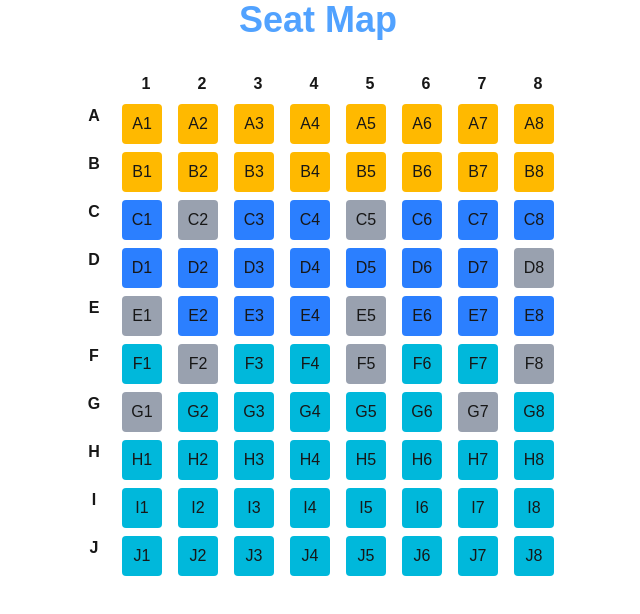
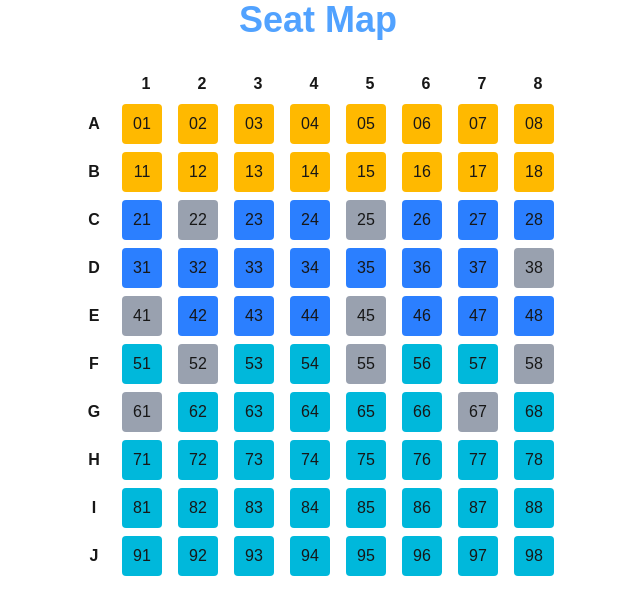
Before and after one commit to madhuiitb/high-concurrency-seat-booking, a Next.js app: page /seat-map in a window 1280 px wide. Shown: the top 614 px of the page, without its empty margins (322-962 px from the left). Built offline with nearby package versions, Linux system fonts and the light colour scheme.

Commit message:
alignment correction

```diff
--- a/src/components/SeatGrid/SeatCell.tsx
+++ b/src/components/SeatGrid/SeatCell.tsx
@@ -3,9 +3,8 @@ import { Seat } from "@/types/seat";
 
 interface SeatProps{
     seat: Seat,
-    row:string,
 }
-export default function SeatCell({ seat,row }: SeatProps) {
+export default function SeatCell({ seat }: SeatProps) {
     const { state, dispatch } = useSeatState();
   const isSelected = state.selectedSeats.includes(seat.id);
   const isReserved = seat.status === "reserved";
@@ -46,7 +45,7 @@ export default function SeatCell({ seat,row }: SeatProps) {
         disabled={seat.status !== "available"}
         className={`w-10 h-10 rounded ${getColor()}`}
         >
-        {row}
+        {seat.row}
         {seat.column}
       </button>
     );
--- a/src/components/SeatGrid/SeatGrid.tsx
+++ b/src/components/SeatGrid/SeatGrid.tsx
@@ -6,10 +6,10 @@
 import { fetchSeats } from "@/services/api/fetchSeats" // Frontend Service
 import { groupSeatsByRow } from "@/utils/groupSeatsByRow"
 import { useQuery } from "@tanstack/react-query"
-import SeatRow from "./SeatRow"
-import { useEffect } from "react"
+import { Fragment, useEffect } from "react"
 import { useSeatState } from "@/state/useSeatState"
 import { toast } from "sonner"
+import SeatCell from "./SeatCell"
 
 
 export default function SeatGrid() {
@@ -46,11 +46,10 @@ export default function SeatGrid() {
     }
 
   const groupedSeats = groupSeatsByRow(seats ?? []);
-  const columnNumbers = groupedSeats[0]?.seats.map((seat) => seat.column) ?? [];
+  const columnNumbers = groupedSeats.at(0)?.seats.map((seat) => seat.column) ?? [];
 
   const gridTemplate = `40px repeat(${columnNumbers.length}, 48px)`;
 
-  console.log(seats)
   return (
     <div
       className="grid gap-2"
@@ -70,13 +69,22 @@ export default function SeatGrid() {
       ))}
 
       {/* rows */}
-      {groupedSeats.map((group, index) => (
-        <SeatRow
-          key={group.row}
-          seats={group.seats}
-          rowLabel={String.fromCharCode(65 + Number(group.row))}
-        />
-      ))}
+      {groupedSeats.map((group) => {
+        const rowLabel = String.fromCharCode(65 + Number(group.row));
+        return (
+          <Fragment key={group.row}>
+            {/** Row Label */}
+            <div key={group.row} className="mt-2 text-center font-semibold">
+              {rowLabel}
+            </div>
+
+            {group.seats.map((seat) => (
+              <SeatCell key={seat.id} seat={seat} />
+            ))}
+          </Fragment>
+        );
+      })}
+
     </div>
   );
 }
--- a/src/components/SeatGrid/SeatRow.tsx
+++ /dev/null
@@ -1,17 +0,0 @@
-import { Seat } from "@/types/seat";
-import SeatCell from "./SeatCell";
-
-interface SeatRowProps {
-    seats: Seat[],
-    rowLabel:string,
-}
-export default function SeatRow({ seats,rowLabel }: SeatRowProps) {
-  return (
-    <>
-      <div className="font-semibold text-center">{rowLabel}</div>
-      {seats.map((seat: Seat, index) => (
-        <SeatCell key={seat.id} seat={seat} row={rowLabel} />
-      ))}
-    </>
-  );
-}
```
